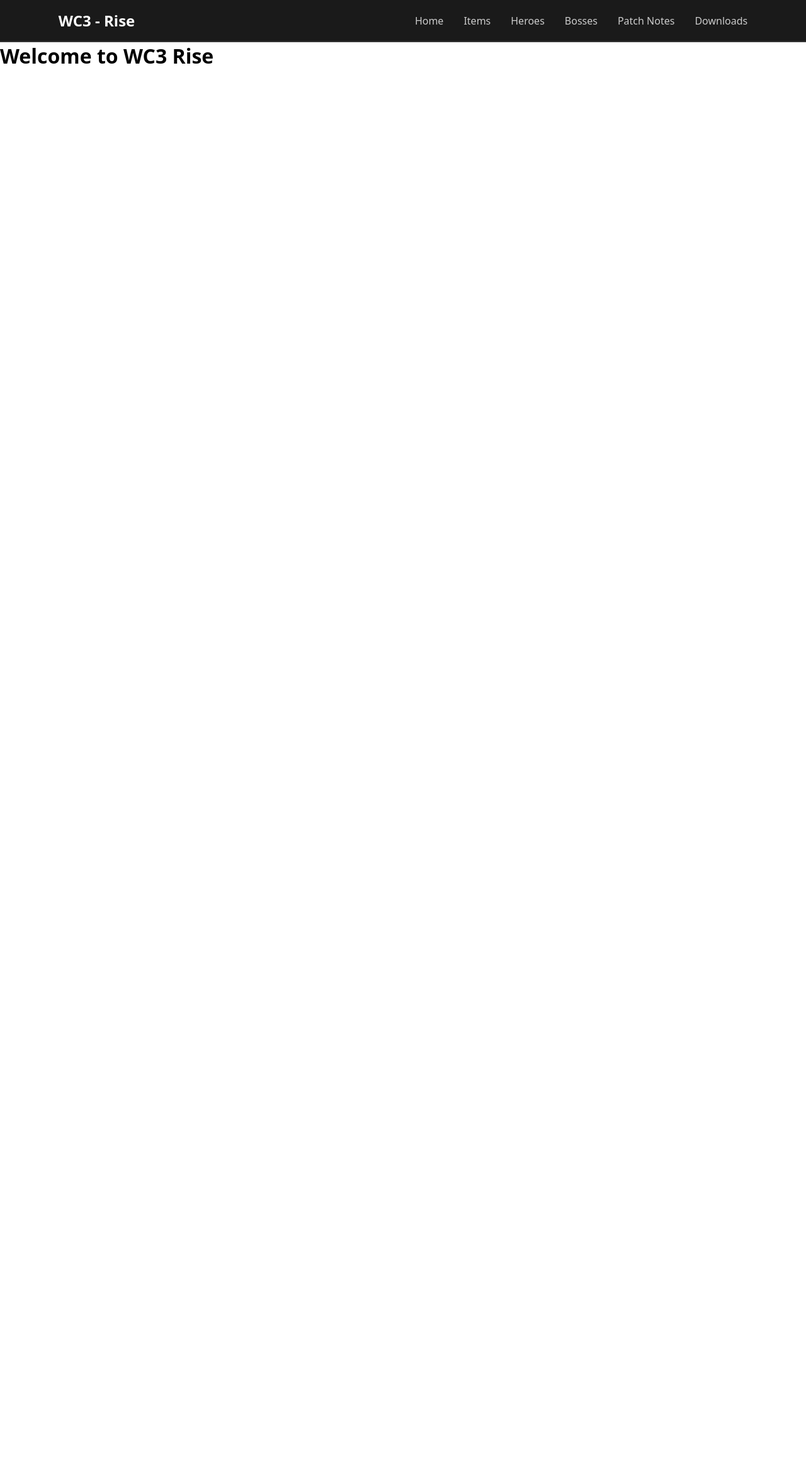
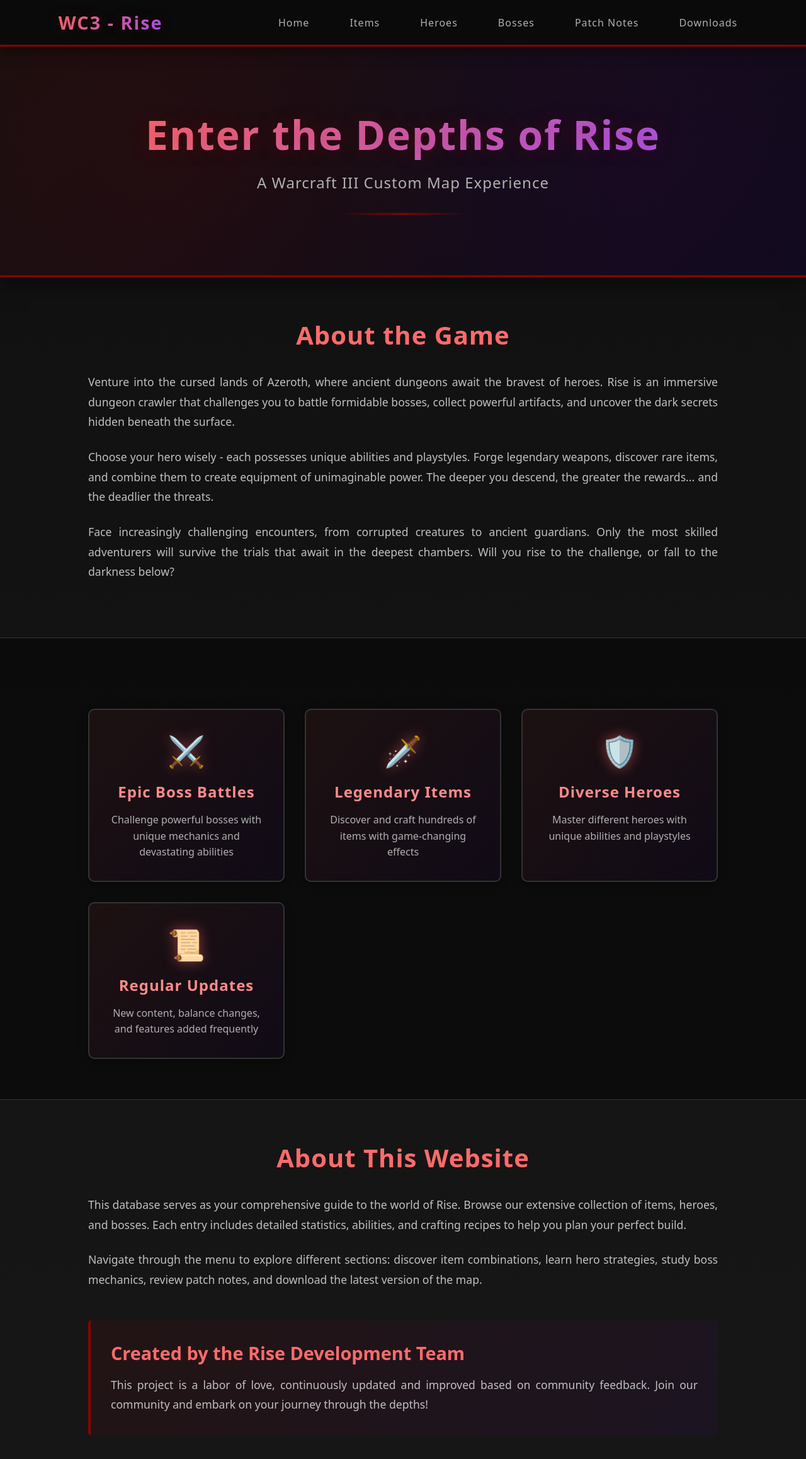
Before and after one commit to MHLoyche/WC3Rise_New, a React (Vite) app: page / in a window 1280 px wide. Shown: the top 2316 px of the page at 63% size. Before the commit the page ends 800 px from the top, so only its background shows below. Built offline with nearby package versions, Linux system fonts and the light colour scheme.

Commit message:
Created a template for the home page - updated CSS

```diff
--- a/src/app/layout/Header.css
+++ b/src/app/layout/Header.css
@@ -1,7 +1,11 @@
 .header {
-  background-color: #1a1a1a;
-  border-bottom: 2px solid #333;
+  background: #0a0a0a;
+  border-bottom: 3px solid #8b0000;
   padding: 1rem 2rem;
+  box-shadow: 0 5px 20px rgba(0, 0, 0, 0.5);
+  position: sticky;
+  top: 0;
+  z-index: 1000;
 }
 
 .header-container {
@@ -14,10 +18,20 @@
 }
 
 .logo a {
-  font-size: 1.5rem;
+  font-size: 1.8rem;
   font-weight: bold;
-  color: #fff;
+  background: linear-gradient(135deg, #ff6b6b 0%, #a855f7 100%);
+  -webkit-background-clip: text;
+  -webkit-text-fill-color: transparent;
+  background-clip: text;
   text-decoration: none;
+  letter-spacing: 2px;
+  text-shadow: 0 0 20px rgba(139, 0, 0, 0.3);
+  transition: all 0.3s ease;
+}
+
+.logo a:hover {
+  filter: brightness(1.2);
 }
 
 .nav {
@@ -26,13 +40,33 @@
 }
 
 .nav-link {
-  color: #ccc;
+  color: #b0b0b0;
   text-decoration: none;
-  transition: color 0.3s;
+  transition: all 0.3s ease;
+  padding: 0.5rem 1rem;
+  border-radius: 5px;
+  position: relative;
+  letter-spacing: 1px;
+}
+
+.nav-link::after {
+  content: '';
+  position: absolute;
+  bottom: 0;
+  left: 50%;
+  width: 0;
+  height: 2px;
+  background: linear-gradient(90deg, #ff6b6b 0%, #a855f7 100%);
+  transition: all 0.3s ease;
+  transform: translateX(-50%);
 }
 
 .nav-link:hover {
-  color: #fff;
+  color: #ff6b6b;
+}
+
+.nav-link:hover::after {
+  width: 80%;
 }
 
 .burger-menu {
@@ -42,14 +76,22 @@
   background: none;
   border: none;
   cursor: pointer;
-  padding: 5px;
+  padding: 8px;
+  border-radius: 5px;
+  transition: all 0.3s ease;
+}
+
+.burger-menu:hover {
+  background: rgba(139, 0, 0, 0.2);
 }
 
 .burger-menu span {
-  width: 25px;
+  width: 28px;
   height: 3px;
-  background-color: #fff;
+  background: linear-gradient(90deg, #ff6b6b 0%, #a855f7 100%);
   transition: all 0.3s;
+  border-radius: 2px;
+  box-shadow: 0 0 5px rgba(255, 107, 107, 0.3);
 }
 
 /* Mobile styles */
@@ -72,16 +114,17 @@
 
   .nav {
     position: fixed;
-    top: 40px;
+    top: 70px;
     left: 0;
     right: 0;
-    background-color: #1a1a1a;
+    background: #0a0a0a;
     flex-direction: column;
     padding: 2rem;
     gap: 1.5rem;
     transform: translateX(100%);
     transition: transform 0.3s ease-in-out;
-    border-bottom: 2px solid #333;
+    border-bottom: 3px solid #8b0000;
+    box-shadow: 0 10px 30px rgba(0, 0, 0, 0.5);
     z-index: 1000;
   }
 
@@ -93,12 +136,19 @@
     font-size: 1.2rem;
     text-align: center;
     padding: 1rem;
-    border: 1px solid #333;
-    border-radius: 5px;
+    border: 2px solid #333;
+    border-radius: 8px;
+    background: rgba(40, 20, 20, 0.3);
+  }
+
+  .nav-link::after {
+    display: none;
   }
 
   .nav-link:hover {
-    background-color: #333;
-    color: #fff;
+    background: linear-gradient(135deg, rgba(139, 0, 0, 0.3) 0%, rgba(75, 0, 130, 0.3) 100%);
+    border-color: #8b0000;
+    color: #ff6b6b;
+    box-shadow: 0 0 15px rgba(139, 0, 0, 0.3);
   }
 }
--- /dev/null
+++ b/src/pages/Home/Home.css
@@ -0,0 +1,198 @@
+.home {
+  min-height: 100vh;
+  background: linear-gradient(180deg, #0a0a0a 0%, #1a1a1a 100%);
+  color: #e0e0e0;
+}
+
+/* Hero Section */
+.hero-section {
+  background: linear-gradient(135deg, #1a0f0f 0%, #0f0a1a 100%);
+  padding: 6rem 2rem;
+  text-align: center;
+  border-bottom: 3px solid #8b0000;
+  box-shadow: 0 10px 30px rgba(0, 0, 0, 0.5);
+  position: relative;
+  overflow: hidden;
+}
+
+.hero-section::before {
+  content: '';
+  position: absolute;
+  top: 0;
+  left: 0;
+  right: 0;
+  bottom: 0;
+  background:
+    radial-gradient(circle at 20% 50%, rgba(139, 0, 0, 0.1) 0%, transparent 50%),
+    radial-gradient(circle at 80% 50%, rgba(75, 0, 130, 0.1) 0%, transparent 50%);
+  pointer-events: none;
+}
+
+.hero-content {
+  position: relative;
+  z-index: 1;
+  max-width: 900px;
+  margin: 0 auto;
+}
+
+.hero-title {
+  font-size: 4rem;
+  font-weight: bold;
+  margin-bottom: 1rem;
+  background: linear-gradient(135deg, #ff6b6b 0%, #a855f7 100%);
+  -webkit-background-clip: text;
+  -webkit-text-fill-color: transparent;
+  background-clip: text;
+  text-shadow: 0 0 30px rgba(139, 0, 0, 0.3);
+  letter-spacing: 2px;
+}
+
+.hero-subtitle {
+  font-size: 1.5rem;
+  color: #b0b0b0;
+  margin-bottom: 2rem;
+  letter-spacing: 1px;
+}
+
+.hero-divider {
+  width: 200px;
+  height: 3px;
+  background: linear-gradient(90deg, transparent 0%, #8b0000 50%, transparent 100%);
+  margin: 0 auto;
+}
+
+/* Intro Section */
+.intro-section {
+  padding: 4rem 2rem;
+  background: rgba(20, 20, 20, 0.6);
+  border-bottom: 1px solid #333;
+}
+
+.content-container {
+  max-width: 1000px;
+  margin: 0 auto;
+}
+
+.intro-section h2,
+.features-section h2,
+.about-section h2 {
+  font-size: 2.5rem;
+  color: #ff6b6b;
+  margin-bottom: 2rem;
+  text-align: center;
+  letter-spacing: 1px;
+}
+
+.intro-section p {
+  font-size: 1.1rem;
+  line-height: 1.8;
+  color: #c0c0c0;
+  margin-bottom: 1.5rem;
+  text-align: justify;
+}
+
+/* Features Section */
+.features-section {
+  padding: 4rem 2rem;
+  background: rgba(10, 10, 10, 0.8);
+  border-bottom: 1px solid #333;
+}
+
+.feature-grid {
+  display: grid;
+  grid-template-columns: repeat(auto-fit, minmax(250px, 1fr));
+  gap: 2rem;
+  margin-top: 3rem;
+}
+
+.feature-card {
+  background: linear-gradient(135deg, rgba(40, 20, 20, 0.6) 0%, rgba(20, 10, 30, 0.6) 100%);
+  padding: 2rem;
+  border-radius: 10px;
+  border: 2px solid #333;
+  text-align: center;
+  transition: all 0.3s ease;
+  box-shadow: 0 5px 15px rgba(0, 0, 0, 0.3);
+}
+
+.feature-card:hover {
+  transform: translateY(-5px);
+  border-color: #8b0000;
+  box-shadow: 0 10px 30px rgba(139, 0, 0, 0.3);
+}
+
+.feature-icon {
+  font-size: 3rem;
+  margin-bottom: 1rem;
+  filter: drop-shadow(0 0 10px rgba(255, 107, 107, 0.5));
+}
+
+.feature-card h3 {
+  font-size: 1.5rem;
+  color: #ff8b8b;
+  margin-bottom: 1rem;
+  letter-spacing: 1px;
+}
+
+.feature-card p {
+  color: #b0b0b0;
+  line-height: 1.6;
+}
+
+/* About Section */
+.about-section {
+  padding: 4rem 2rem;
+  background: rgba(20, 20, 20, 0.6);
+}
+
+.about-section p {
+  font-size: 1.1rem;
+  line-height: 1.8;
+  color: #c0c0c0;
+  margin-bottom: 1.5rem;
+  text-align: justify;
+}
+
+.creator-info {
+  margin-top: 3rem;
+  padding: 2rem;
+  background: linear-gradient(135deg, rgba(139, 0, 0, 0.1) 0%, rgba(75, 0, 130, 0.1) 100%);
+  border-left: 4px solid #8b0000;
+  border-radius: 5px;
+}
+
+.creator-info h3 {
+  font-size: 1.8rem;
+  color: #ff6b6b;
+  margin-bottom: 1rem;
+}
+
+.creator-info p {
+  margin-bottom: 0;
+}
+
+/* Responsive */
+@media (max-width: 768px) {
+  .hero-title {
+    font-size: 2.5rem;
+  }
+
+  .hero-subtitle {
+    font-size: 1.2rem;
+  }
+
+  .intro-section h2,
+  .features-section h2,
+  .about-section h2 {
+    font-size: 2rem;
+  }
+
+  .feature-grid {
+    grid-template-columns: 1fr;
+  }
+
+  .intro-section p,
+  .about-section p {
+    text-align: left;
+  }
+}
--- a/src/pages/Home/Home.jsx
+++ b/src/pages/Home/Home.jsx
@@ -1,7 +1,86 @@
+import './Home.css';
+
 export default function Home() {
   return (
-    <div>
-      <h1>Welcome to WC3 Rise</h1>
+    <div className="home">
+      <section className="hero-section">
+        <div className="hero-content">
+          <h1 className="hero-title">Enter the Depths of Rise</h1>
+          <p className="hero-subtitle">A Warcraft III Custom Map Experience</p>
+          <div className="hero-divider"></div>
+        </div>
+      </section>
+
+      <section className="intro-section">
+        <div className="content-container">
+          <h2>About the Game</h2>
+          <p>
+            Venture into the cursed lands of Azeroth, where ancient dungeons await the bravest of heroes.
+            Rise is an immersive dungeon crawler that challenges you to battle formidable bosses, collect
+            powerful artifacts, and uncover the dark secrets hidden beneath the surface.
+          </p>
+          <p>
+            Choose your hero wisely - each possesses unique abilities and playstyles. Forge legendary weapons,
+            discover rare items, and combine them to create equipment of unimaginable power. The deeper you
+            descend, the greater the rewards... and the deadlier the threats.
+          </p>
+          <p>
+            Face increasingly challenging encounters, from corrupted creatures to ancient guardians. Only the
+            most skilled adventurers will survive the trials that await in the deepest chambers. Will you rise
+            to the challenge, or fall to the darkness below?
+          </p>
+        </div>
+      </section>
+
+      <section className="features-section">
+        <div className="content-container">
+          <div className="feature-grid">
+            <div className="feature-card">
+              <div className="feature-icon">⚔️</div>
+              <h3>Epic Boss Battles</h3>
+              <p>Challenge powerful bosses with unique mechanics and devastating abilities</p>
+            </div>
+            <div className="feature-card">
+              <div className="feature-icon">🗡️</div>
+              <h3>Legendary Items</h3>
+              <p>Discover and craft hundreds of items with game-changing effects</p>
+            </div>
+            <div className="feature-card">
+              <div className="feature-icon">🛡️</div>
+              <h3>Diverse Heroes</h3>
+              <p>Master different heroes with unique abilities and playstyles</p>
+            </div>
+            <div className="feature-card">
+              <div className="feature-icon">📜</div>
+              <h3>Regular Updates</h3>
+              <p>New content, balance changes, and features added frequently</p>
+            </div>
+          </div>
+        </div>
+      </section>
+
+      <section className="about-section">
+        <div className="content-container">
+          <h2>About This Website</h2>
+          <p>
+            This database serves as your comprehensive guide to the world of Rise. Browse our extensive
+            collection of items, heroes, and bosses. Each entry includes detailed statistics, abilities,
+            and crafting recipes to help you plan your perfect build.
+          </p>
+          <p>
+            Navigate through the menu to explore different sections: discover item combinations, learn
+            hero strategies, study boss mechanics, review patch notes, and download the latest version
+            of the map.
+          </p>
+          <div className="creator-info">
+            <h3>Created by the Rise Development Team</h3>
+            <p>
+              This project is a labor of love, continuously updated and improved based on community
+              feedback. Join our community and embark on your journey through the depths!
+            </p>
+          </div>
+        </div>
+      </section>
     </div>
   );
 }
```
